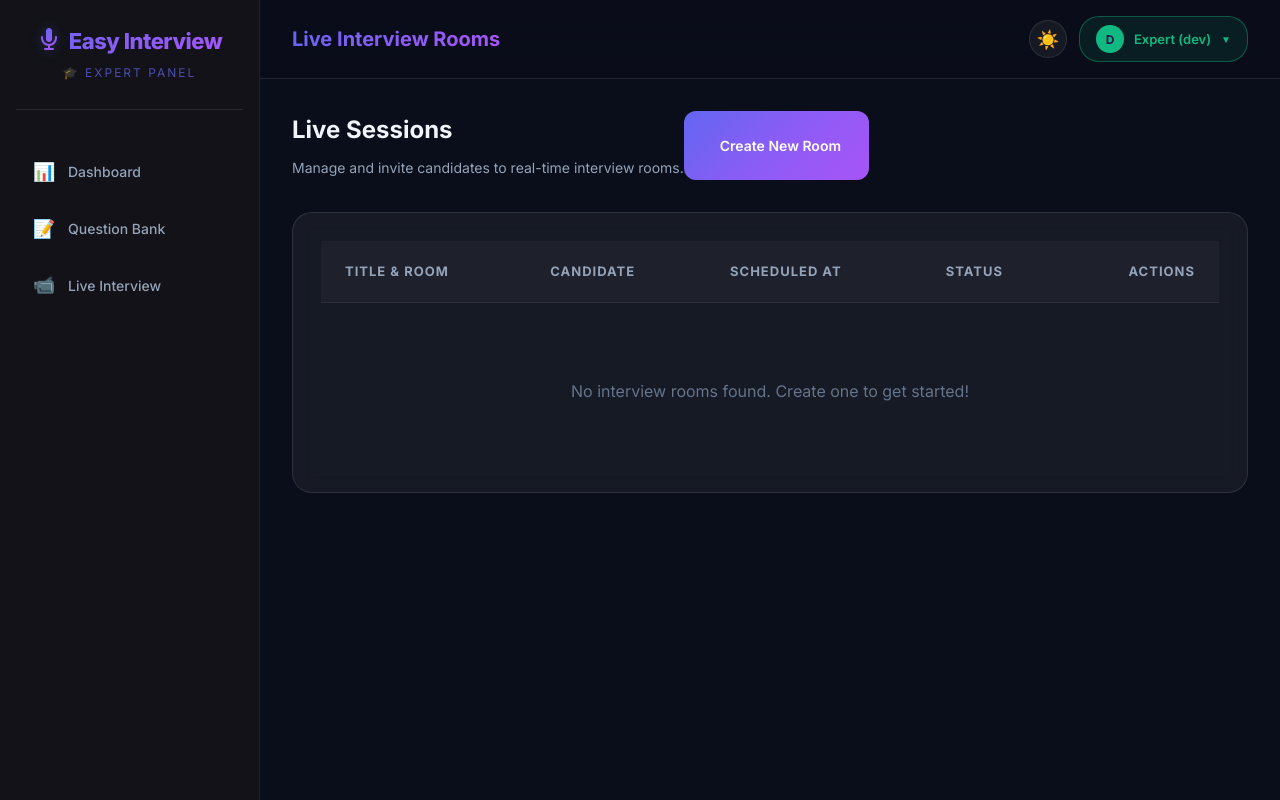
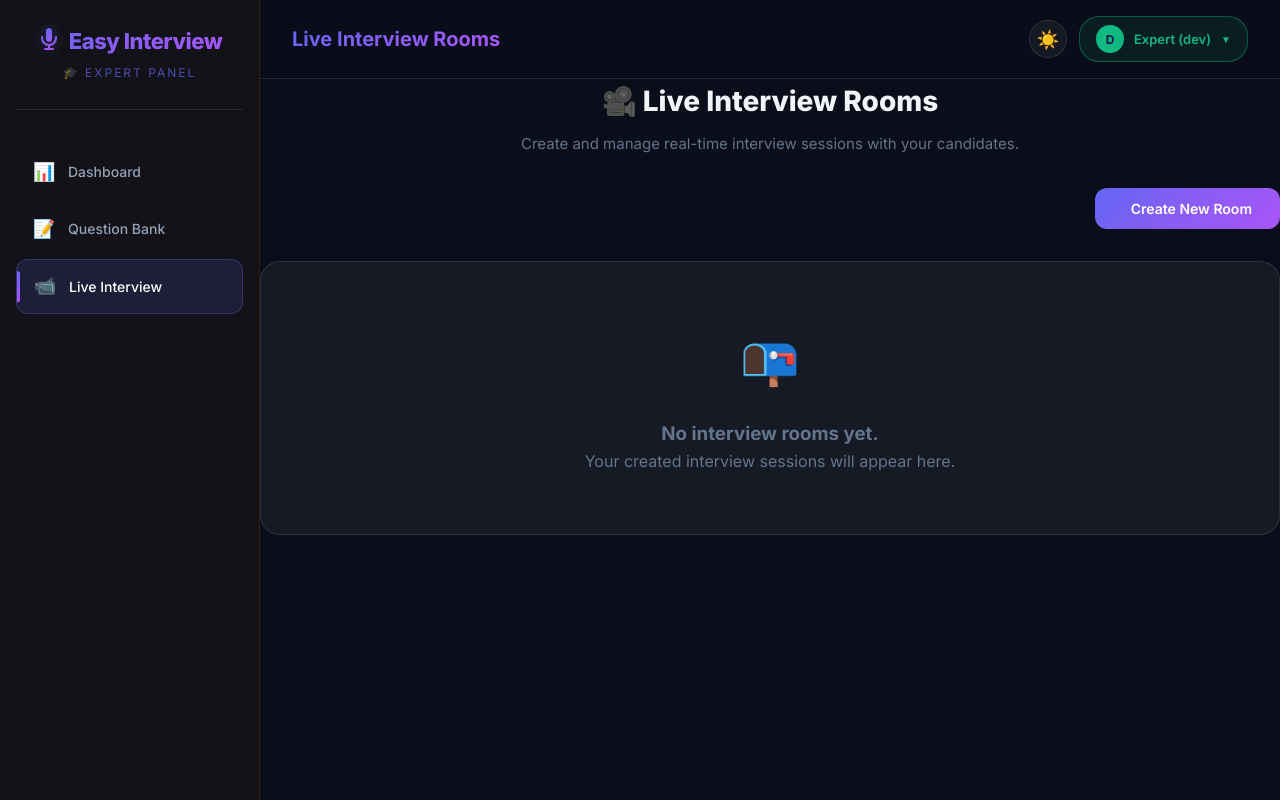
Before and after one commit to devarshpatel18/easy-interview, a Django app: page /expert/dashboard/live-rooms/ in a window 1280 px wide. Run offline with Django 4.2, Linux system fonts and the light colour scheme; a user stored in the database is signed in; data comes from the database, SQL or seed files in the repository; some libraries are stand-ins or nearby versions.

Commit message:
RESTORATION FIX: Brought back original Grid Card interface for Expert Panel and fixed data visibility issues

```diff
--- a/myapp/templates/expert/expert_live_rooms.html
+++ b/myapp/templates/expert/expert_live_rooms.html
@@ -1,112 +1,107 @@
 {% extends 'expert/expert_base.html' %}
-
+{% block nav_live %}active{% endblock %}
 {% block page_title %}<span>Live Interview Rooms</span>{% endblock %}
 
 {% block content %}
-<div class="main-content">
-    <div class="dashboard-header d-flex justify-content-between align-items-center mb-4">
-        <div>
-            <h2 class="h3 mb-1" style="color: var(--text-primary); font-weight: 700;">Live Sessions</h2>
-            <p style="color: var(--text-secondary); font-size: 14px;">Manage and invite candidates to real-time interview rooms.</p>
+<div class="animate-in">
+    <div class="text-center" style="margin-bottom: 32px;">
+        <h1 class="page-title">🎥 Live Interview Rooms</h1>
+        <p class="page-subtitle">Create and manage real-time interview sessions with your candidates.</p>
     </div>
-        <button type="button" class="btn-primary-glow" onclick="document.getElementById('createRoomModal').style.display='flex'">
+</div>
+
+<!-- Header Actions -->
+<div style="display: flex; justify-content: flex-end; margin-bottom: 32px;" class="animate-in delay-1">
+    <button type="button" class="btn-primary-glow" onclick="document.getElementById('createRoomModal').style.display='block'">
         <i class="fas fa-plus mr-2"></i>Create New Room
     </button>
 </div>
 
-    <!-- CUSTOM DARK TABLE -->
-    <div class="glass-card p-0" style="overflow: hidden;">
-        <div style="overflow-x: auto;">
-            <table style="width: 100%; border-collapse: collapse; text-align: left;">
-                <thead style="background: rgba(255,255,255,0.03); border-bottom: 1px solid var(--border-glass);">
-                    <tr>
-                        <th style="padding: 20px 24px; color: var(--text-secondary); font-size: 13px; text-transform: uppercase; letter-spacing: 1px;">Title & Room</th>
-                        <th style="padding: 20px 24px; color: var(--text-secondary); font-size: 13px; text-transform: uppercase; letter-spacing: 1px;">Candidate</th>
-                        <th style="padding: 20px 24px; color: var(--text-secondary); font-size: 13px; text-transform: uppercase; letter-spacing: 1px;">Scheduled At</th>
-                        <th style="padding: 20px 24px; color: var(--text-secondary); font-size: 13px; text-transform: uppercase; letter-spacing: 1px;">Status</th>
-                        <th style="padding: 20px 24px; color: var(--text-secondary); font-size: 13px; text-transform: uppercase; letter-spacing: 1px; text-align: right;">Actions</th>
-                    </tr>
-                </thead>
-                <tbody style="color: var(--text-primary);">
+<!-- Grid of Active Rooms -->
+<div class="animate-in delay-2">
+    {% if rooms %}
+    <div style="display: grid; grid-template-columns: repeat(auto-fit, minmax(350px, 1fr)); gap: 24px;">
         {% for room in rooms %}
-                    <tr style="border-bottom: 1px solid var(--border-glass); transition: var(--transition);" onmouseover="this.style.background='rgba(255,255,255,0.02)'" onmouseout="this.style.background='transparent'">
-                        <td style="padding: 20px 24px;">
-                            <div style="font-weight: 600; color: var(--text-primary);">{{ room.title }}</div>
-                            <div style="font-size: 12px; color: var(--text-muted); margin-top: 4px; font-family: monospace;">{{ room.room_name }}</div>
-                        </td>
-                        <td style="padding: 20px 24px;">
-                            {% if room.participant %}
-                                <div style="display: flex; align-items: center; gap: 8px;">
-                                    <div style="width: 24px; height: 24px; border-radius: 50%; background: var(--accent-gradient); display: flex; align-items: center; justify-content: center; font-size: 10px; font-weight: 700;">{{ room.participant.username|first|upper }}</div>
-                                    <span>{{ room.participant.username }}</span>
+        <div class="glass-card" style="padding: 24px; position: relative; overflow: hidden; border-left: 4px solid {% if room.status == 'live' %}#ef4444{% elif room.status == 'completed' %}#10b981{% else %}#6366f1{% endif %};">
+
+            {% if room.status == 'live' %}
+            <div style="position: absolute; top: 12px; right: 12px; background: rgba(239, 68, 68, 0.1); color: #ef4444; padding: 4px 12px; border-radius: 20px; font-size: 11px; font-weight: 700; text-transform: uppercase; display: flex; align-items: center; gap: 6px;">
+                <span style="width: 6px; height: 6px; background: #ef4444; border-radius: 50%; display: inline-block; animation: pulse 1.5s infinite;"></span> LIVE NOW
             </div>
+            {% endif %}
+
+            <div style="margin-bottom: 20px;">
+                <h3 style="font-size: 18px; font-weight: 700; margin-bottom: 4px; color: var(--text-primary);">{{ room.title }}</h3>
+                <div style="display: flex; align-items: center; gap: 8px; color: var(--text-muted); font-size: 14px;">
+                    <span>👤 Candidate: <strong>{{ room.participant.username|default:"Unassigned" }}</strong></span>
+                </div>
+            </div>
+
+            <div style="background: rgba(255,255,255,0.03); border-radius: 12px; padding: 16px; margin-bottom: 20px;">
+                <div style="display: flex; align-items: center; gap: 12px; margin-bottom: 8px;">
+                    <div style="font-size: 18px;">📅</div>
+                    <div>
+                        <div style="font-size: 12px; color: var(--text-muted); text-transform: uppercase; letter-spacing: 0.5px;">Scheduled Date & Time</div>
+                        <div style="font-size: 14px; font-weight: 600; color: var(--text-primary);">
+                            {% if room.scheduled_at %}
+                                {{ room.scheduled_at|date:"F j, Y" }} at {{ room.scheduled_at|date:"h:i A" }}
                             {% else %}
-                                <span style="color: var(--text-muted);">Unassigned</span>
+                                <span style="color: var(--text-muted); font-weight: normal; font-style: italic;">No specific time set</span>
                             {% endif %}
-                        </td>
-                        <td style="padding: 20px 24px;">
-                            {% if room.scheduled_at %}
-                                <div style="font-size: 14px;">{{ room.scheduled_at|date:"M d, Y" }}</div>
-                                <div style="font-size: 12px; color: var(--text-muted);">{{ room.scheduled_at|date:"H:i" }}</div>
-                            {% else %}
-                                <span style="color: var(--text-muted);">Not set</span>
-                            {% endif %}
-                        </td>
-                        <td style="padding: 20px 24px;">
-                            {% if room.status == 'live' %}
-                                <span style="padding: 4px 10px; border-radius: 20px; background: rgba(16, 185, 129, 0.1); border: 1px solid var(--success); color: var(--success); font-size: 11px; font-weight: 700;">LIVE</span>
-                            {% elif room.status == 'completed' %}
-                                <span style="padding: 4px 10px; border-radius: 20px; background: rgba(148, 163, 184, 0.1); border: 1px solid var(--text-muted); color: var(--text-muted); font-size: 11px; font-weight: 700;">COMPLETED</span>
-                            {% else %}
-                                <span style="padding: 4px 10px; border-radius: 20px; background: rgba(99, 102, 241, 0.1); border: 1px solid var(--accent-primary); color: var(--accent-primary); font-size: 11px; font-weight: 700;">SCHEDULED</span>
-                            {% endif %}
-                        </td>
-                        <td style="padding: 20px 24px; text-align: right;">
-                            <div style="display: flex; justify-content: flex-end; gap: 10px;">
-                                <!-- COPY INVITE LINK -->
-                                <button type="button" class="btn-outline-glass btn-sm" onclick="copyToClipboard('{{ room.absolute_join_url }}', this)" style="padding: 6px 12px;">
-                                    <i class="fas fa-copy" style="font-size: 12px;"></i>
-                                </button>
-
-                                <!-- SEND INVITE LINK (BACK AND STYLED) -->
-                                <a href="{% url 'send_room_invite' room.id %}" class="btn-outline-glass btn-sm" title="Send Email Invite" style="padding: 6px 12px; border-color: var(--warning); color: var(--warning);">
-                                    <i class="fas fa-paper-plane" style="font-size: 12px;"></i>
-                                </a>
-
-                                <a href="{% url 'expert_join_live_room' room.id %}" class="btn-success-glow btn-sm" style="padding: 6px 16px;">
-                                    Join Room
-                                </a>
                         </div>
-                        </td>
-                    </tr>
-                    {% empty %}
-                    <tr>
-                        <td colspan="5" style="padding: 60px; text-align: center; color: var(--text-muted);">
-                            <div style="font-size: 40px; margin-bottom: 16px; opacity: 0.3;"><i class="fas fa-video-slash"></i></div>
-                            <p>No interview rooms found. Create one to get started!</p>
-                        </td>
-                    </tr>
-                    {% endfor %}
-                </tbody>
-            </table>
+                    </div>
+                </div>
+                <div style="display: flex; align-items: center; gap: 12px;">
+                    <div style="font-size: 18px;">🛡️</div>
+                    <div>
+                        <div style="font-size: 12px; color: var(--text-muted); text-transform: uppercase; letter-spacing: 0.5px;">Status</div>
+                        <div style="font-size: 14px; font-weight: 600; color: {% if room.status == 'live' %}#ef4444{% elif room.status == 'completed' %}#10b981{% else %}#6366f1{% endif %};">
+                            {{ room.get_status_display }}
+                        </div>
                     </div>
                 </div>
             </div>
 
-<!-- Modal: Create Room (Custom Implementation) -->
-<div id="createRoomModal" style="display: none; position: fixed; inset: 0; background: rgba(0,0,0,0.8); backdrop-filter: blur(8px); z-index: 1000; align-items: center; justify-content: center; padding: 20px;">
-    <div class="glass-card" style="width: 100%; max-width: 500px; background: #111827; border: 1px solid var(--border-glass-hover);">
-        <div style="display: flex; justify-content: space-between; align-items: center; margin-bottom: 24px;">
-            <h3 style="font-size: 20px; font-weight: 700;">Create Live Interview</h3>
-            <button type="button" onclick="document.getElementById('createRoomModal').style.display='none'" style="background: none; border: none; color: white; cursor: pointer; font-size: 20px;">&times;</button>
+            <div style="display: grid; grid-template-columns: 1fr 1fr; gap: 12px;">
+                {% if room.status == 'scheduled' %}
+                <a href="{% url 'start_live_interview' room.id %}" class="btn-success-glow btn-sm" style="grid-column: span 2; justify-content: center;">Start Interview</a>
+                {% elif room.status == 'live' %}
+                <a href="{% url 'expert_join_live_room' room.id %}" class="btn-primary-glow btn-sm" style="grid-column: span 2; justify-content: center;">Join Interview</a>
+                {% endif %}
+
+                <!-- Send Link Button (Old UI Style) -->
+                <a href="{% url 'send_room_invite' room.id %}" class="btn-outline-glass btn-sm" style="justify-content: center;">
+                    ✉️ Send Link
+                </a>
+
+                <!-- Copy Link Button (Backup Fix) -->
+                <button class="btn-outline-glass btn-sm" onclick="copyToClipboard('{{ room.absolute_join_url }}', this)" style="justify-content: center;">
+                    🔗 Copy Link
+                </button>
             </div>
+        </div>
+        {% endfor %}
+    </div>
+    {% else %}
+    <div class="glass-card" style="padding: 60px; text-align: center; color: var(--text-muted);">
+        <div style="font-size: 48px; margin-bottom: 20px;">📭</div>
+        <h3>No interview rooms yet.</h3>
+        <p>Your created interview sessions will appear here.</p>
+    </div>
+    {% endif %}
+</div>
+
+<!-- Modal: Create Room -->
+<div id="createRoomModal" style="display: none; position: fixed; inset: 0; z-index: 9999; background: rgba(0,0,0,0.6); backdrop-filter: blur(8px); align-items: center; justify-content: center;">
+    <div class="glass-card" style="max-width: 500px; width: 90%; margin: auto; position: relative;">
+        <h3 style="font-size: 20px; font-weight: 700; margin-bottom: 24px;">🎥 Create Live Interview</h3>
         <form method="POST">
             {% csrf_token %}
-            <div class="form-group">
+            <div class="form-group" style="margin-bottom: 20px;">
                 <label class="form-label">Interview Title</label>
                 <input type="text" name="title" class="form-control" placeholder="e.g. Senior Frontend Interview" required>
             </div>
-            <div class="form-group">
+            <div class="form-group" style="margin-bottom: 20px;">
                 <label class="form-label">Select Candidate</label>
                 <select name="participant_id" class="form-select" required>
                     <option value="">-- Choose Candidate --</option>
@@ -115,19 +110,19 @@
                     {% endfor %}
                 </select>
             </div>
-            <div class="form-group">
+            <div class="form-group" style="margin-bottom: 20px;">
                 <label class="form-label">Scheduled Time</label>
                 <input type="datetime-local" name="scheduled_at" class="form-control" required>
             </div>
-            <div style="display: flex; gap: 12px; margin-top: 32px;">
-                <button type="button" class="btn-outline-glass btn-block" onclick="document.getElementById('createRoomModal').style.display='none'">Cancel</button>
-                <button type="submit" class="btn-primary-glow btn-block">Create Room</button>
+
+            <div style="display: grid; grid-template-columns: 1fr 1fr; gap: 12px; margin-top: 32px;">
+                <button type="button" class="btn-outline-glass" onclick="document.getElementById('createRoomModal').style.display='none'">Cancel</button>
+                <button type="submit" class="btn-primary-glow">Create Room</button>
             </div>
         </form>
     </div>
 </div>
 
-<!-- Copy to Clipboard Script -->
 <script>
 function copyToClipboard(text, btn) {
     const dummy = document.createElement("textarea");
@@ -137,33 +132,22 @@
     document.execCommand("copy");
     document.body.removeChild(dummy);
 
-    // Feedback
-    const originalContent = btn.innerHTML;
-    btn.innerHTML = '<i class="fas fa-check"></i>';
-    btn.style.borderColor = 'var(--success)';
-    btn.style.color = 'var(--success)';
-
-    setTimeout(() => {
-        btn.innerHTML = originalContent;
-        btn.style.borderColor = '';
-        btn.style.color = '';
-    }, 2000);
+    const originalText = btn.innerHTML;
+    btn.innerHTML = '✅ Copied!';
+    setTimeout(() => { btn.innerHTML = originalText; }, 2000);
 }
 
-// Close modal on click outside
-window.onclick = function(event) {
-    const modal = document.getElementById('createRoomModal');
-    if (event.target == modal) {
-        modal.style.display = "none";
-    }
-}
+// Close modal on outside click
+document.getElementById('createRoomModal').addEventListener('click', function(e) {
+    if (e.target === this) this.style.display = 'none';
+});
 </script>
 
 <style>
-/* Responsive tweaks */
-@media (max-width: 768px) {
-    .dashboard-header { flex-direction: column; align-items: flex-start !important; gap: 16px; }
-    .btn-primary-glow { width: 100%; }
+@keyframes pulse {
+    0% { transform: scale(0.95); box-shadow: 0 0 0 0 rgba(239, 68, 68, 0.7); }
+    70% { transform: scale(1); box-shadow: 0 0 0 10px rgba(239, 68, 68, 0); }
+    100% { transform: scale(0.95); box-shadow: 0 0 0 0 rgba(239, 68, 68, 0); }
 }
 </style>
 {% endblock %}
--- a/myapp/views.py
+++ b/myapp/views.py
@@ -1342,6 +1342,7 @@
     return render(request, "expert/expert_dashboard.html", {
         "total_questions": total_questions,
         "assigned_interviews": assigned_interviews,
+        "rooms": assigned_interviews, # Compatibility for old/new templates
     })
 
 
@@ -1452,6 +1453,7 @@
 
     return render(request, "expert/expert_live_rooms.html", {
         "rooms": rooms,
+        "assigned_interviews": rooms, # Compatibility for old/new templates
         "users": users,
     })
 
@@ -1501,22 +1503,15 @@
         messages.error(request, "Candidate has no email address associated with their account.")
         return redirect("expert_join_live_room", room_id=room.id)
 
-    # Build join URL
+    # Force the correct production domain in invitation links
     join_url = request.build_absolute_uri(reverse('join_live_room', args=[room.id]))
-
-    # MOBILE FIX: If using 127.0.0.1 or localhost, replace with actual local IP
-    # so the link works when clicked on a mobile phone (same Wi-Fi)
-    import socket
-    try:
-        current_host = request.get_host().split(':')[0]
-        if current_host in ['127.0.0.1', 'localhost']:
-            s = socket.socket(socket.AF_INET, socket.SOCK_DGRAM)
-            s.connect(("8.8.8.8", 80)) # Doesn't actually send data
-            local_ip = s.getsockname()[0]
-            s.close()
-            join_url = join_url.replace(current_host, local_ip)
-    except Exception:
-        pass
+    if '127.0.0.1' in join_url or 'localhost' in join_url:
+        join_url = join_url.replace('http://127.0.0.1:8000', 'https://easy-interview.onrender.com')
+        join_url = join_url.replace('http://localhost:8000', 'https://easy-interview.onrender.com')
+
+    # Ensure it uses HTTPS for the live site
+    if 'onrender.com' in join_url:
+        join_url = join_url.replace('http://', 'https://')
 
     # Format date for email
     scheduled_time = room.scheduled_at.strftime("%B %d, %Y at %I:%M %p") if room.scheduled_at else "TBD"
```
Lines whose indentation alone changed are shown as unchanged.
